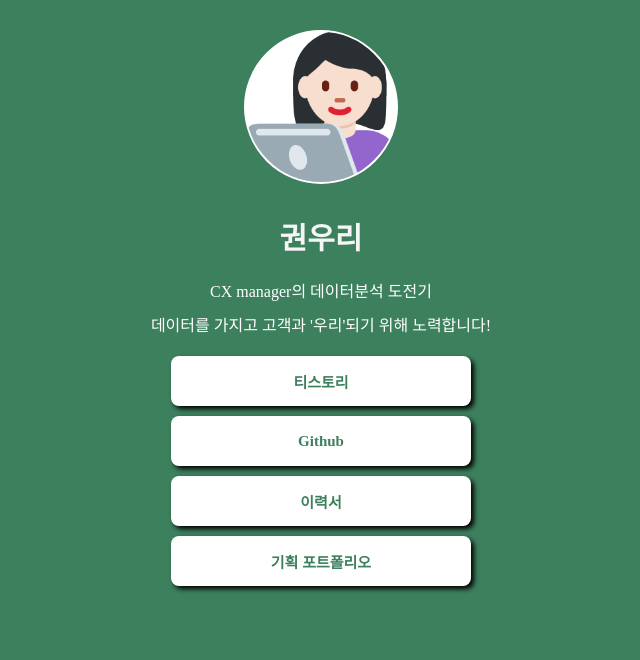
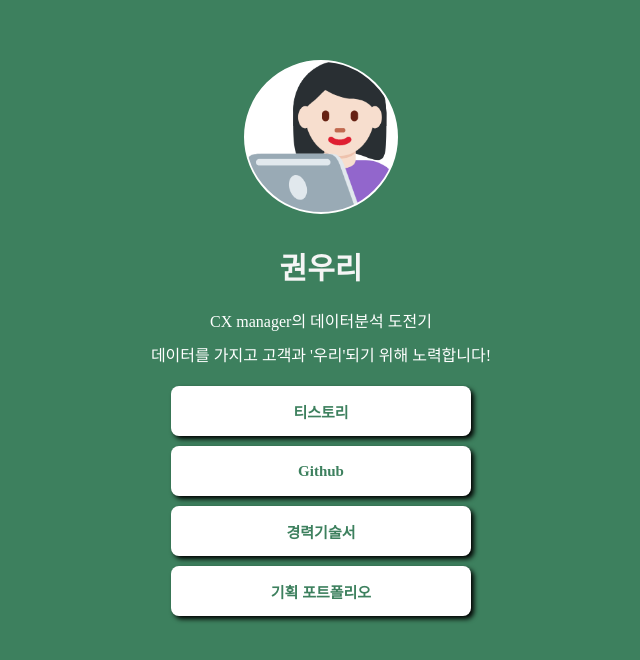
Before and after one commit to WOORI-KWON/mypage, a plain HTML site: page index.html in a window 1280 px wide. Shown: the whole page, without its empty margins (319-959 px from the left). Drawn offline with Linux system fonts and the light colour scheme; a web font is replaced by a local one.

Commit message:
Update index.html

```diff
--- a/index.html
+++ b/index.html
@@ -28,6 +28,8 @@
                 background-image: url('DAimage.png');
                 background-position: center;
                 background-size : cover;
+
+                margin-top : 30px;
             }
             .main {
                 color : whitesmoke;
@@ -97,7 +99,7 @@
             <p class="sub2">데이터를 가지고 고객과 '우리'되기 위해 노력합니다! </p>
             <a target="_blank" href="https://wooliary.tistory.com/"">티스토리</a>
             <a target="_blank" href="https://github.com/WOORI-KWON">Github</a>
-            <a target="_blank" href="https://woooori.notion.site/d72a4ec469ef46dcb03cf784efc33d1e">이력서</a>
+            <a target="_blank" href="https://woooori.notion.site/3b6fb0ae65c44d1e9ca534f13f59a975">경력기술서</a>
             <a target="_blank" href="https://woooori.notion.site/48a33abeb03b438082cdfa61fd3a0de1?v=cecd3b45f7364034a50ce38d2f84f828">기획 포트폴리오</a>
 
         </div>
```
